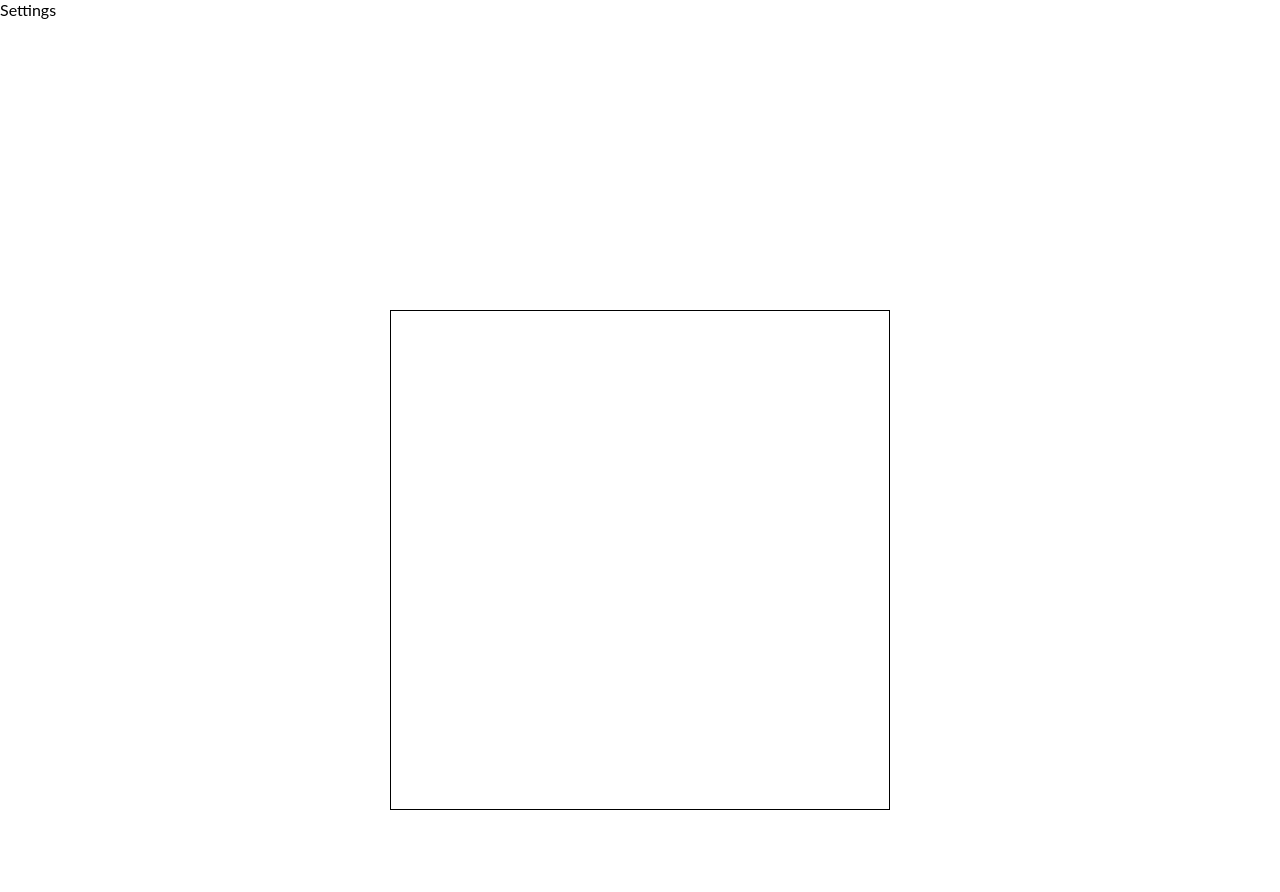
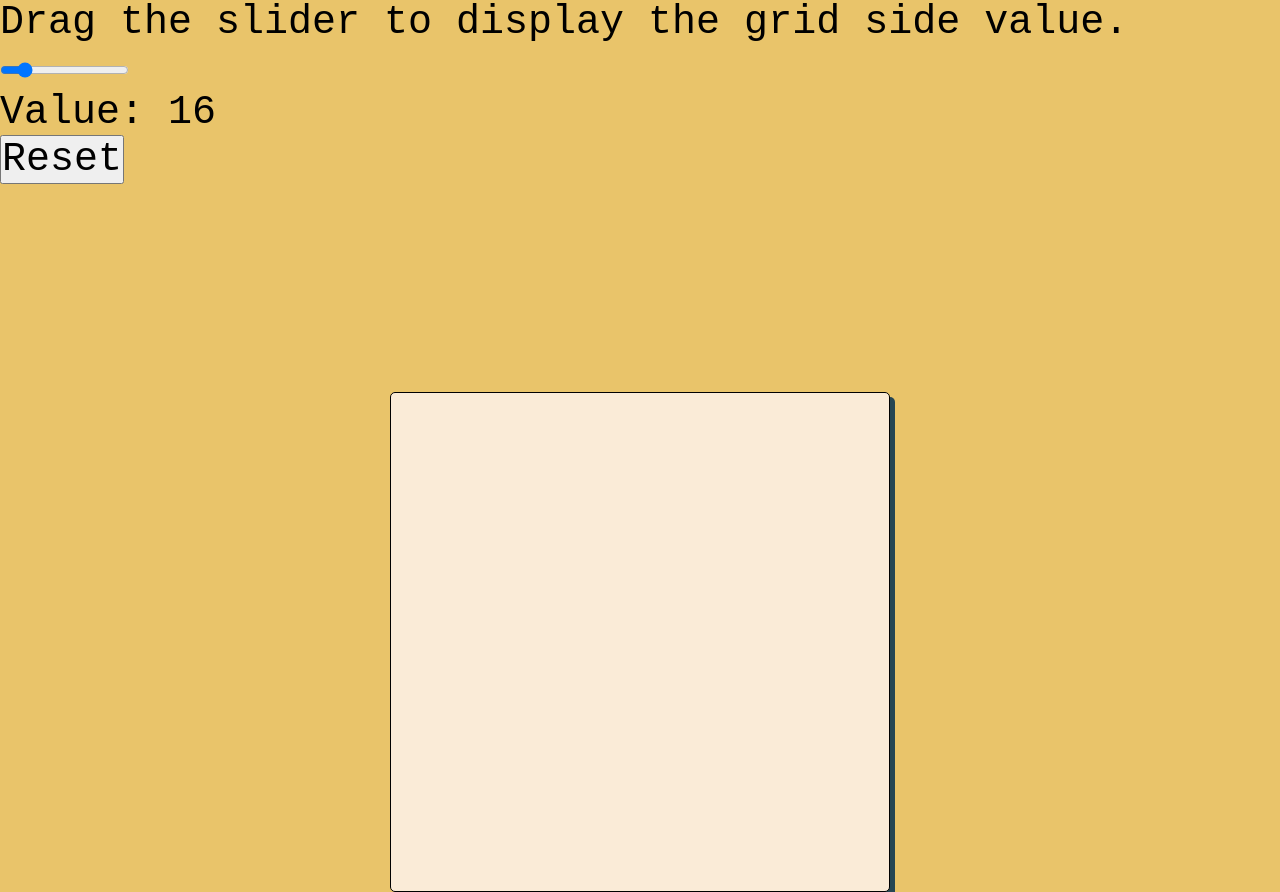
Before and after one commit to it-AVNG/etch-a-sketch, a plain HTML site: page index.html in a window 1280 px wide. Before the commit the page ends 810 px from the top, so only its background shows below. Drawn offline with Linux system fonts and the light colour scheme.

Commit message:
Add sliders feature to update the grid container
Add reset button to clean the grid container after drawn

```diff
--- a/index.html
+++ b/index.html
@@ -17,7 +17,15 @@
   <title>Etch-a-Sketch</title>
 </head>
 <body>
-  <div id="settingContainer">Settings</div>
+
+  <div id="sliderContainer">
+    <p>Drag the slider to display the grid side value.</p>
+    <input type="range" min="1" max="100" value="16" class="slider" name="gridSide" id="gridSide">
+    <p>Value: <span id="sliderVal"></span></p>
+  </div>
+
+  <button onclick="removeAllChildNodes(gridContainer);
+  updateGridContainer(gridSide);">Reset</button>
   <div id="gridContainer" class="container">
   </div>
   <script src="./javascript.js"></script>
--- a/javascript.js
+++ b/javascript.js
@@ -1,44 +1,60 @@
-//function to update gridTemplateColumns
-function updateTemplate(){
+//access a variable grid container
+var gridContainer = document.querySelector("#gridContainer");
+
+//function to update gridTemplateColumns inline styling
+function updateTemplate(sideNumber){
   let string = '';
-  string =`repeat(${divSide}, 1fr)`;
+  string =`repeat(${sideNumber}, 1fr)`;
   return string;
 }
-
-//create function to update the sketchpad
-function updateSketchPad(){
-
+//create function to update grid container
+function updateGridContainer(sideNumber){
   //create a loop to append the child div
-  for(let i=1; i<=divSize; i++){
+  for(let i=1; i<=gridSize; i++){
     //create a grid element div
     const childDiv = document.createElement("div");
     // set the child class name
     childDiv.className = 'grid-items';
-    //set the child to listen to event and change the color
-    childDiv.addEventListener("mousedown",function(){
-      childDiv.style.backgroundColor = 'white';
-    });
-
     //append the element to the container
     gridContainer.appendChild(childDiv);
-
   };
 
   //create a method to access and update grid template columns accordingly
   document.getElementById(
     "gridContainer"
-  ).style.gridTemplateColumns = updateTemplate(divSide);
+  ).style.gridTemplateColumns = updateTemplate(sideNumber);
 
 };
+//a Function to clear all child node
+function removeAllChildNodes(parent){
+    while(parent.firstChild){
+      parent.removeChild(parent.firstChild);
+  }
+}
 
 
-//access a variable grid container
-const gridContainer = document.querySelector("#gridContainer");
-//create a variable holds the size of the divs
-const divSide = 16; //16x16 divs
-const divSize = Math.pow(divSide, 2);
-//update the sketchpad with the above parameters
-updateSketchPad();
+
+
+
+//Main program:
+
+//add sliders presentation method
+var slider = document.getElementById("gridSide");
+var sliderOutput = document.getElementById("sliderVal");
+//update slider value
+sliderOutput.innerHTML = slider.value;
+slider.oninput = function() {
+  sliderOutput.innerHTML = this.value;
+}
+
+
+//check grid size from previous build
+var gridSide =slider.value;
+var gridSize = Math.pow(gridSide, 2);
+//update the grid container with the above parameters
+removeAllChildNodes(gridContainer);
+updateGridContainer(gridSide);
+
 
 //delegate the event listener to the container for mouseover event
 gridContainer.addEventListener(
@@ -47,6 +63,22 @@ gridContainer.addEventListener(
     if (target.className === 'grid-items'){
       e.target.style.backgroundColor= "black";
     };
-
   }
 );
+
+
+//listen to slider changes
+slider.addEventListener('input', function(){
+  //update the grid container with the change
+
+  //remove the previous node
+  removeAllChildNodes(gridContainer);
+  //update the new node
+  gridSide =slider.value;
+  gridSize = Math.pow(gridSide, 2);
+  updateGridContainer(gridSide);
+
+})
+
+
+//end Main program
--- a/style.css
+++ b/style.css
@@ -2,20 +2,26 @@
   margin:0;
   padding: 0;
   box-sizing: border-box;
-  font-family: 'Lato', sans-serif;
+  font-family:monospace;
+  font-size: 40px;
 }
 
 body{
   position: relative;
+  background-color: #e9c46a;
 }
 
 .container{
+  padding: 2px;
   border: solid 1px;
+  border-radius: 5px;
+  box-shadow: 5px 5px #264653 ;
+  background-color: antiquewhite;
   /*turn on grid*/
   display: grid;
   /*set grid template starter*/
 
-  grid-template-columns: none;
+
   /*center the div*/
   position: absolute;
   top: 50%;
```
